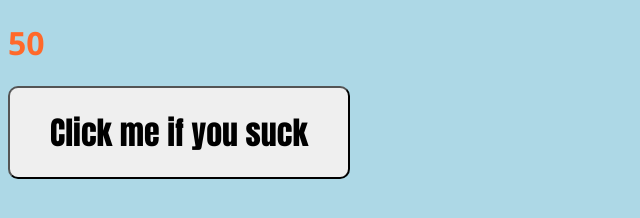
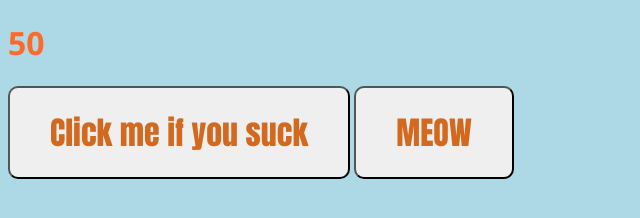
Before and after one commit to KRISHY-ted/scammer, a plain HTML site: page index.html in a window 1280 px wide. Shown: the whole page, without its empty margins (0-640 px from the left). Drawn offline with Linux system fonts and the light colour scheme.

Commit message:
Add history button and cat image
Co-authored-by: Copilot <223556219+Copilot@users.noreply.github.com>

```diff
--- a/index.html
+++ b/index.html
@@ -16,6 +16,7 @@
         num++;
     }, 100);
     </script>
-    <button onclick="newwin()" pad><span>Click me if you suck</span></button>
+    <button onclick="newwin()"><span>Click me if you suck</span></button>
+    <button onclick="history()"><span>MEOW</span></button>
 </body>
 </html>
--- a/script.js
+++ b/script.js
@@ -9,5 +9,7 @@ function newwin() {
     console.log("hi")
 }
 function history() {
-
+    let state = {name:"example", page: -1};
+    let url = "page2.html";
+    history.pushState(state, "", url);
 }
--- a/style.css
+++ b/style.css
@@ -5,4 +5,5 @@ button {
     padding: 20px 40px;
     border-radius: 10px;
     font-family:Impact, Haettenschweiler, 'Arial Narrow Bold', sans-serif;
+    color:chocolate;
 }
```
Also changed, not shown: cat.jpg (added).
